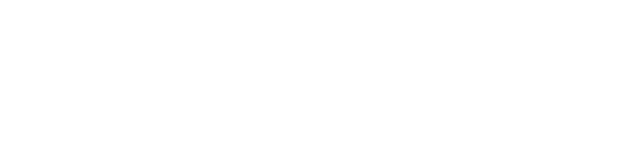
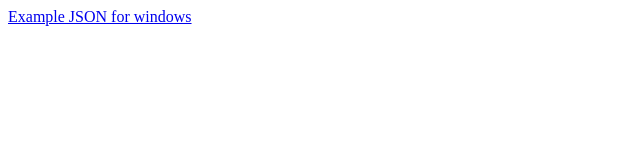
Before and after one commit to TinyRobby/gitpkg, a plain HTML site: page index.html in a window 1280 px wide. Shown: the whole page, without its empty margins (0-640 px from the left). Drawn offline with Linux system fonts and the light colour scheme.

Commit message:
Update index.html

```diff
--- a/index.html
+++ b/index.html
@@ -7,6 +7,6 @@
     <title>Git-Pkg</title>
 </head>
 <body>
-        <a href=""></a>
+        <a href="https://raw.githubusercontent.com/TinyRobby/gitpkg/main/Example.pkg.win32.json">Example JSON for windows</a>
 </body>
 </html>
```
